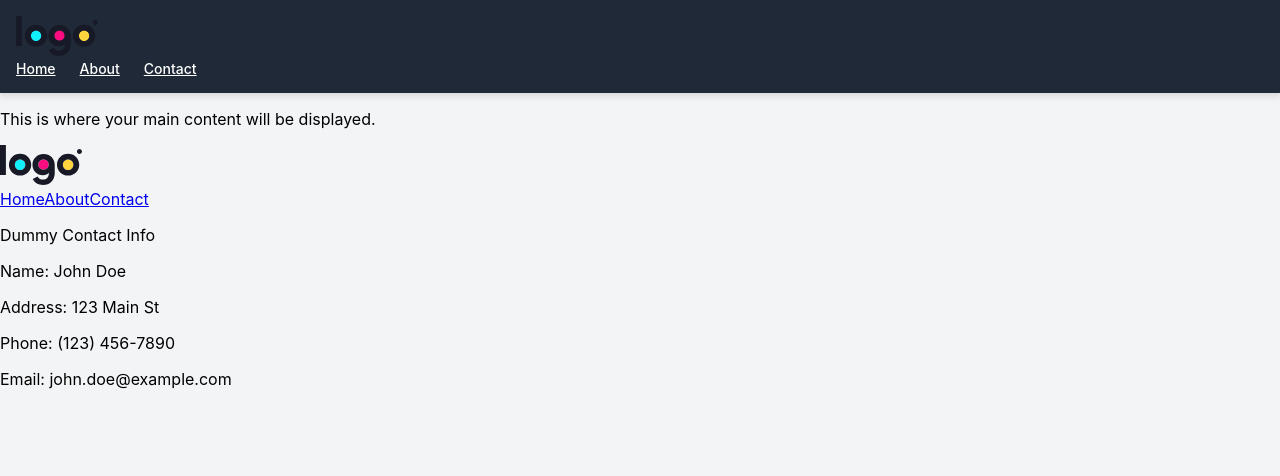
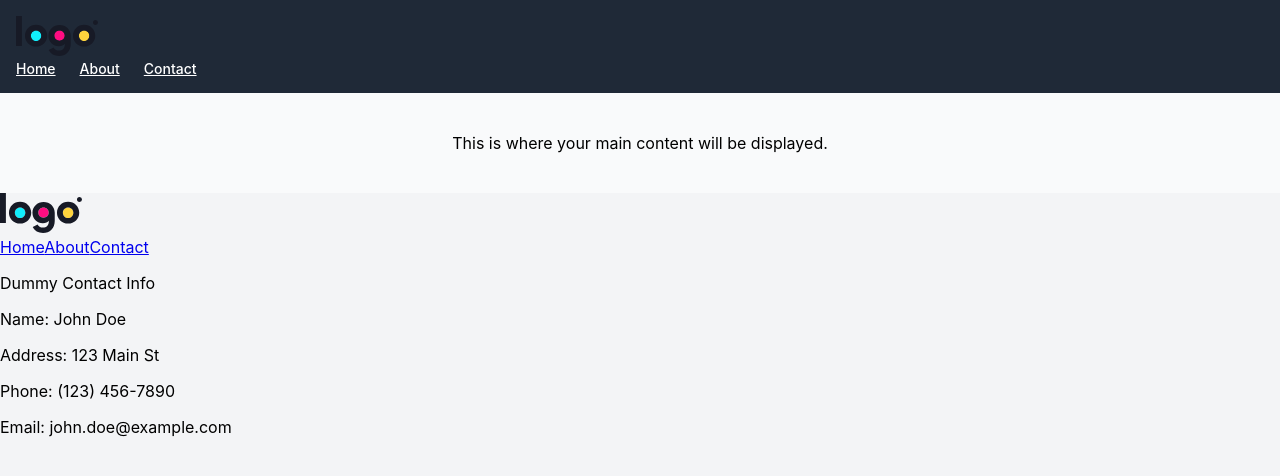
Before and after one commit to PrimaryV1C/pokemon-searcher, a Vue app: page / in a window 1280 px wide. Shown: the top 476 px of the page. Built offline with nearby package versions, Linux system fonts and the light colour scheme.

Commit message:
Added main styling

```diff
--- a/src/style.css
+++ b/src/style.css
@@ -34,3 +34,21 @@ header nav a {
 header nav a:hover {
     color: #d1d5db;
 }
+
+/* Main */
+main {
+    flex-grow: 1;
+    padding: 1.5rem;
+    background-color: #f9fafb;
+    display: flex;
+    justify-content: center;
+    align-items: center;
+}
+
+main .content-box {
+    background-color: white;
+    border-radius: 0.5rem;
+    box-shadow: 0px 2px 4px rgba(0, 0, 0, 0.1);
+    padding: 2rem;
+    text-align: center;
+}
```
